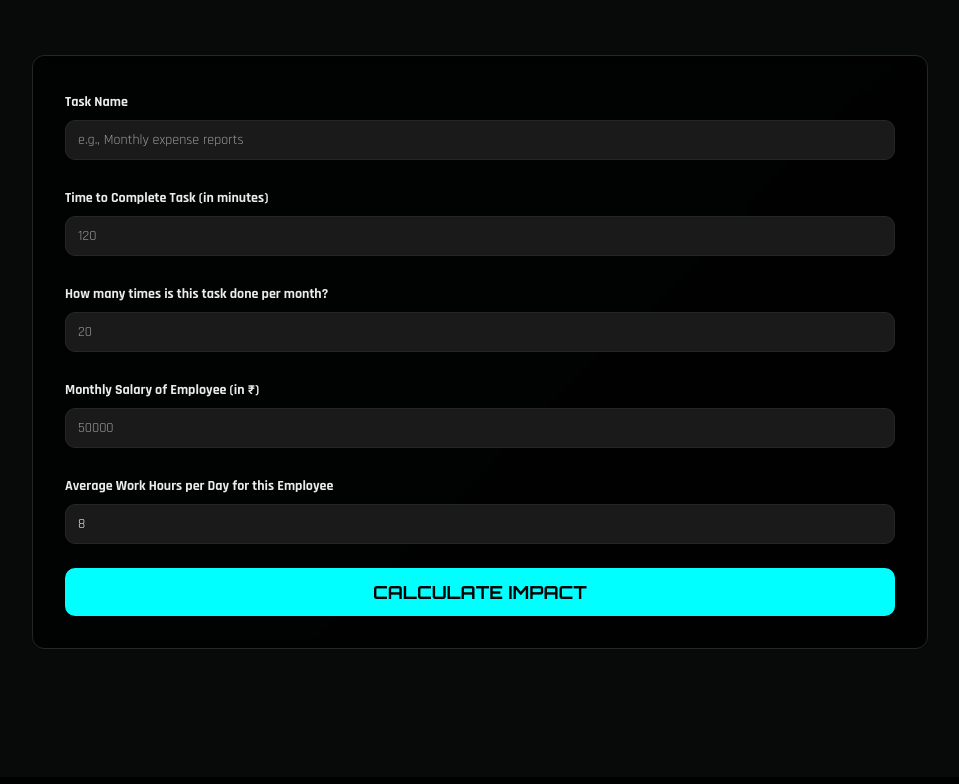
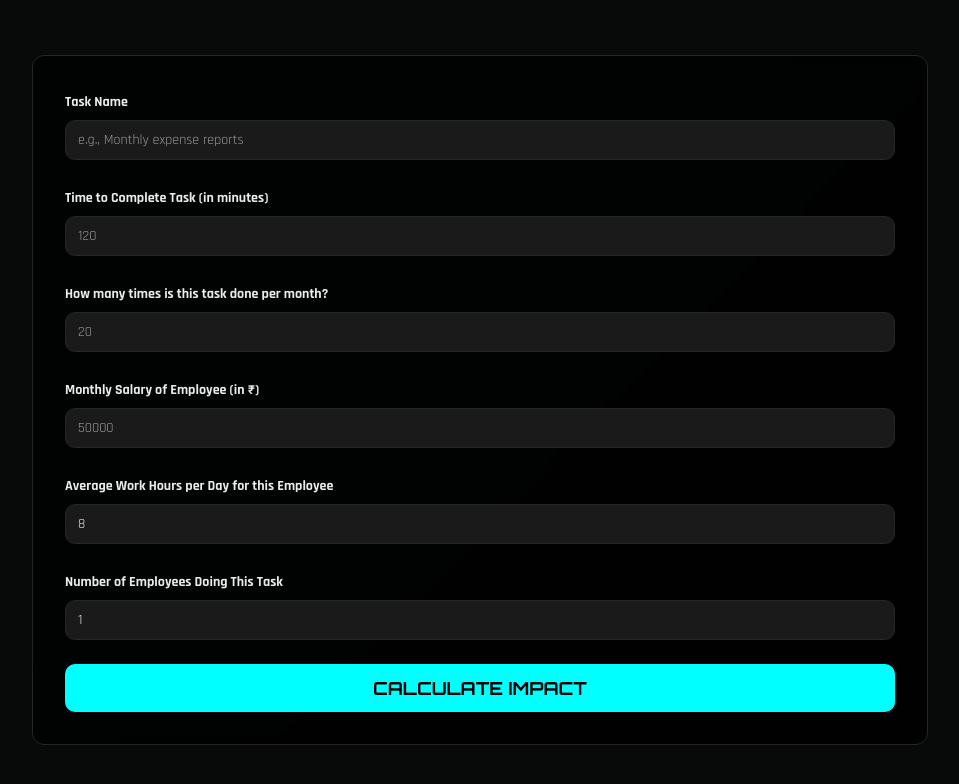
Before and after one commit to sreeraj9665-code/Quest-for-Architects, a React (Vite) app: page / in a window 1280 px wide. Shown: the part 2852-3636 px from the top of the page, without its empty margins (160-1119 px from the left). Built offline with nearby package versions, Linux system fonts and the light colour scheme.

Commit message:
Addition of the number of employees field

```diff
--- a/src/components/ImpactCalculatorSection.tsx
+++ b/src/components/ImpactCalculatorSection.tsx
@@ -14,7 +14,8 @@ export const ImpactCalculatorSection = () => {
     timeMinutes: '',
     timesPerMonth: '',
     monthlySalary: '',
-    workHoursPerDay: '8'
+    workHoursPerDay: '8',
+    numberOfEmployees: '1'
   });
   const [showResults, setShowResults] = useState(false);
   const [paybackPeriod, setPaybackPeriod] = useState([12]);
@@ -24,12 +25,13 @@ export const ImpactCalculatorSection = () => {
     const salary = parseFloat(formData.monthlySalary) || 0;
     const timesPerMonth = parseFloat(formData.timesPerMonth) || 0;
     const workHoursPerDay = parseFloat(formData.workHoursPerDay) || 8;
+    const numberOfEmployees = parseFloat(formData.numberOfEmployees) || 1;
 
     // Assume 22 working days in a month
     const hourlyRate = salary / (workHoursPerDay * 22);
 
-    // Total annual hours = (minutes / 60) * (times per month * 12)
-    const totalAnnualHours = (minutes / 60) * (timesPerMonth * 12);
+    // Total annual hours = (minutes / 60) * (times per month * 12) * number of employees
+    const totalAnnualHours = (minutes / 60) * (timesPerMonth * 12) * numberOfEmployees;
 
     // Annual cost savings = total annual hours * hourly rate
     const annualCostSavings = totalAnnualHours * hourlyRate;
@@ -144,6 +146,22 @@ export const ImpactCalculatorSection = () => {
                     />
                   </div>
 
+                  <div className="space-y-2">
+                    <Label htmlFor="numberOfEmployees" className="font-rajdhani font-bold text-foreground">
+                      Number of Employees Doing This Task
+                    </Label>
+                    <Input
+                      id="numberOfEmployees"
+                      type="number"
+                      value={formData.numberOfEmployees}
+                      onChange={(e) => setFormData(prev => ({ ...prev, numberOfEmployees: e.target.value }))}
+                      required
+                      className="bg-input border-border focus:border-primary font-rajdhani"
+                      placeholder="1"
+                      min="1"
+                    />
+                  </div>
+
                   <Button
                     type="submit"
                     className="w-full font-orbitron font-bold text-lg py-6 bg-primary text-primary-foreground hover:shadow-neon transition-all duration-300"
```
